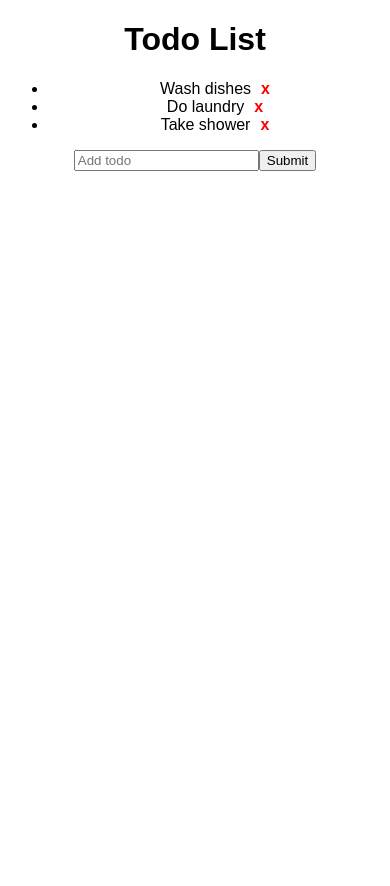
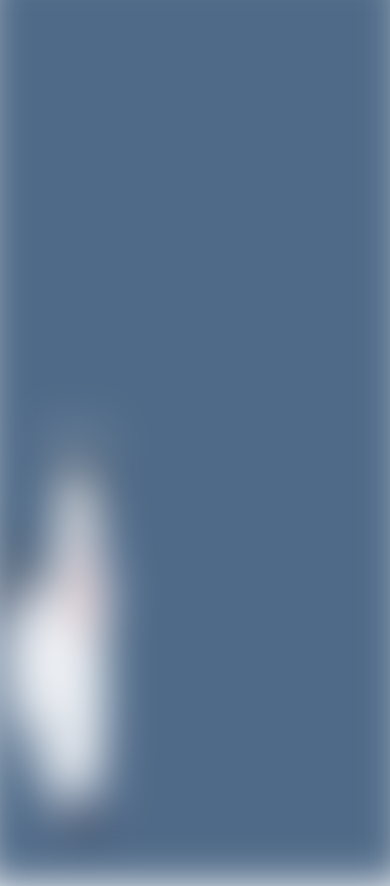
Before and after one commit to Borghese-Gladiator/react-tutorial-refresher, a React (Create React App) app: page / in a window 390 px wide. Before the commit the page ends 844 px from the top, so only its background shows below. Built offline with nearby package versions, Linux system fonts and the light colour scheme.

Commit message:
responsive video loading & progressive video load thumbnail

```diff
--- a/src/App.js
+++ b/src/App.js
@@ -1,6 +1,10 @@
 import { useState, useRef } from "react";
 import "./styles.css";
 
+import LoadingThumbnail from './assets/loading_thumbnail.jpg'
+import desktopVideo from './assets/loading_fubuzilla_is_coming_kaynimatic.mp4';
+import tabletVideo from './assets/720p_loading_fubuzilla_is_coming_kaynimatic.mp4';
+import mobileVideo from './assets/480p_loading_fubuzilla_is_coming_kaynimatic.mp4';
 /*
 NOTES:
 React Keys: If we were to update a todo's text or done value, the key is what tells React which todo item needs to be updated.
@@ -30,6 +34,7 @@ export default function App() {
 
       <TodoList todos={todos} setTodos={setTodos} />
       <AddToDo setTodos={setTodos} />
+      <Loading />
     </div>
   );
 }
@@ -121,3 +126,35 @@ function AddToDo({ setTodos }) {
     </form>
   )
 }
+
+const getVideoSrc = width => {
+  if (width >= 1080) return desktopVideo;
+  if (width >= 720) return tabletVideo;
+  return mobileVideo;
+};
+
+function Loading(props) {
+  const [isVideoLoaded, setIsVideoLoaded] = useState(false);
+  const srcVideo = getVideoSrc(window.innerWidth);
+  const onLoadedData = () => {
+    setIsVideoLoaded(true);
+  };
+  return (
+    <div className="container">
+      <img
+        src={LoadingThumbnail}
+        className="video-thumb tiny"
+        alt="thumb"
+        style={{ opacity: isVideoLoaded ? 0 : 1 }}
+      />
+      <video
+        autoPlay
+        playsInline
+        muted
+        src={srcVideo}
+        onLoadedData={onLoadedData}
+        style={{ opacity: isVideoLoaded ? 1 : 0 }}
+      />
+    </div>
+  );
+};
```
